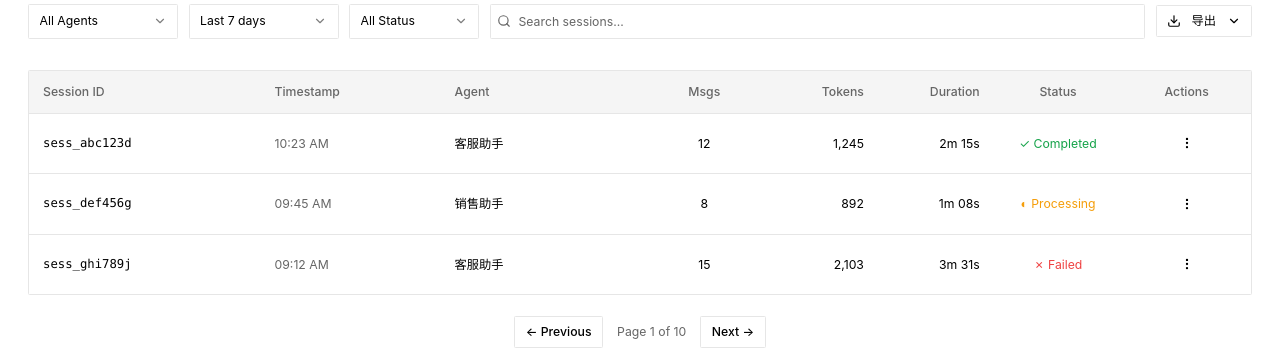
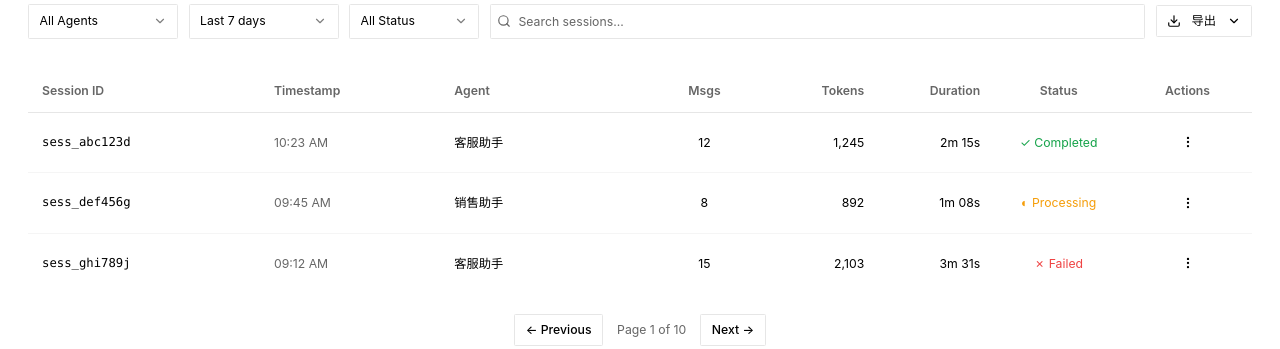
Before and after one commit to Whopus/prompt-pilot-workshop, a React (Vite) app: page /apps/1/datasets/1 in a window 1280 px wide. Shown: the part 128-477 px from the top of the page. Built offline with nearby package versions, Linux system fonts and the light colour scheme.

Commit message:
Refactor table styles
Update table styles to use bold font for headers, deep underlines for header rows, and light underlines for data rows. Ensure the table is paginated.

```diff
--- a/src/pages/DatasetDetail.tsx
+++ b/src/pages/DatasetDetail.tsx
@@ -214,18 +214,18 @@ const DatasetDetail = () => {
             </div>
           </Card>
         ) : (
-          <section className="rounded-md border bg-background overflow-auto">
+          <section className="overflow-auto">
             <Table>
-              <TableHeader className="sticky top-0 bg-muted z-10">
-                <TableRow className="h-10">
-                  <TableHead className="w-[180px]">Session ID</TableHead>
-                  <TableHead className="w-[140px]">Timestamp</TableHead>
-                  <TableHead className="w-[160px]">Agent</TableHead>
-                  <TableHead className="text-center w-[90px]">Msgs</TableHead>
-                  <TableHead className="text-right w-[90px]">Tokens</TableHead>
-                  <TableHead className="text-right w-[90px]">Duration</TableHead>
-                  <TableHead className="text-center w-[100px]">Status</TableHead>
-                  <TableHead className="text-center w-[100px]">Actions</TableHead>
+              <TableHeader>
+                <TableRow className="h-12 border-b-2 border-border">
+                  <TableHead className="w-[180px] font-semibold">Session ID</TableHead>
+                  <TableHead className="w-[140px] font-semibold">Timestamp</TableHead>
+                  <TableHead className="w-[160px] font-semibold">Agent</TableHead>
+                  <TableHead className="text-center w-[90px] font-semibold">Msgs</TableHead>
+                  <TableHead className="text-right w-[90px] font-semibold">Tokens</TableHead>
+                  <TableHead className="text-right w-[90px] font-semibold">Duration</TableHead>
+                  <TableHead className="text-center w-[100px] font-semibold">Status</TableHead>
+                  <TableHead className="text-center w-[100px] font-semibold">Actions</TableHead>
                 </TableRow>
               </TableHeader>
               <TableBody>
@@ -233,7 +233,7 @@ const DatasetDetail = () => {
                   <>
                     <TableRow
                       key={r.id}
-                      className="h-12 cursor-pointer transition-colors hover:bg-muted/60"
+                      className="h-12 cursor-pointer transition-colors hover:bg-muted/60 border-b border-border/40"
                       onClick={() => setOpen(open === r.id ? null : r.id)}
                     >
                       <TableCell className="font-mono text-sm" title={r.id}>
```
